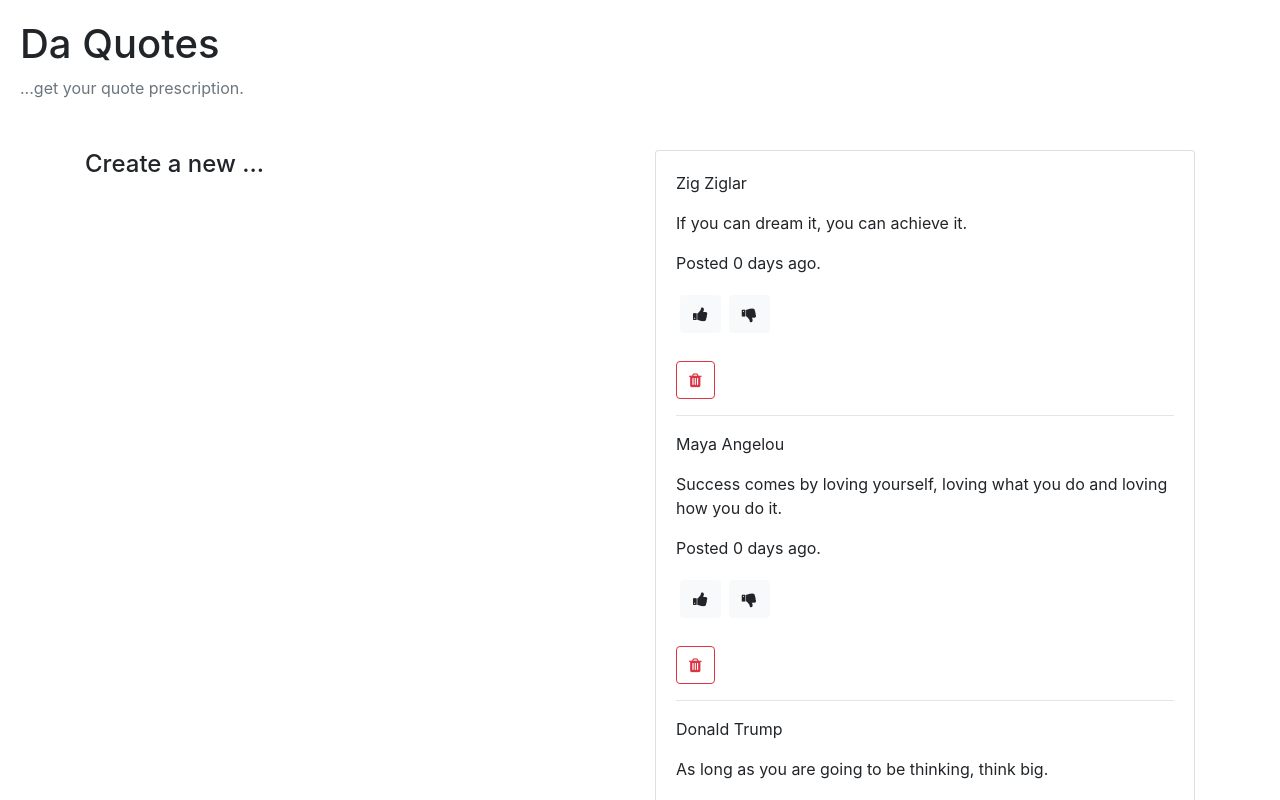
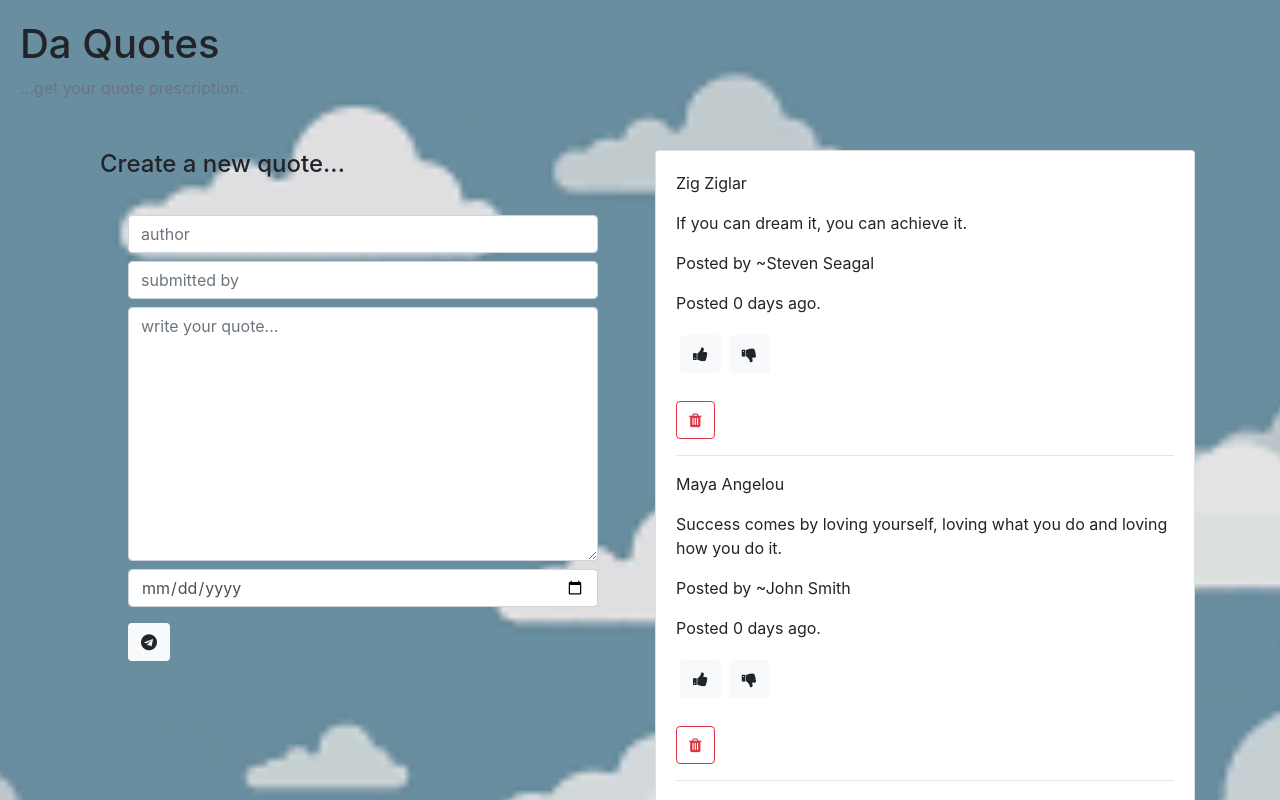
Before and after one commit to jakesIII/quote-ting, an Angular app: page / in a window 1280 px wide. Shown: the top 800 px of the page. Built offline with nearby package versions, Linux system fonts and the light colour scheme.

Commit message:
add a add quote function

```diff
--- a/src/app/app.module.ts
+++ b/src/app/app.module.ts
@@ -1,5 +1,6 @@
 import { BrowserModule } from '@angular/platform-browser';
 import { NgModule } from '@angular/core';
+import { FormsModule } from '@angular/forms';
 
 import { AppRoutingModule } from './app-routing.module';
 import { AppComponent } from './app.component';
@@ -18,7 +19,8 @@ import { QuoteFormComponent } from './quote-form/quote-form.component';
   ],
   imports: [
     BrowserModule,
-    AppRoutingModule
+    AppRoutingModule,
+    FormsModule
   ],
   providers: [],
   bootstrap: [AppComponent]
--- a/src/app/quote-detail/quote-detail.component.html
+++ b/src/app/quote-detail/quote-detail.component.html
@@ -1,5 +1,6 @@
 <p>{{quote.author}}</p>
 <p> {{quote.quote}} </p>
+<p>Posted by ~{{quote.submitter}} </p>
 <p>Posted {{quote.datePost|dateCount}} days ago.</p>
 
 <span> <button class="btn bg-light m-1" (click) = 'voteUp(true)'><i class="fa fa-thumbs-up"></i></button> <button class="btn bg-light m-1" ><i class="fa fa-thumbs-down"></i></button> </span> <br>
--- a/src/app/quote-form/quote-form.component.html
+++ b/src/app/quote-form/quote-form.component.html
@@ -1,4 +1,15 @@
-<h4>Create a new ...</h4>
-<form>
+<div class="container-fluid">
+    <h4>Create a new quote...</h4>
 
-</form>
+    <form ngSubmit="submitQuote" #quoteForm='ngForm' class="form-group card-body ">
+        <input type="text" placeholder="author" class="form-control m-2" name="author" [(ngModel)]="newQuote.author" #author='ngModel' required>
+
+        <input type="text" placeholder="submitted by" class="form-control m-2" name="submitter" [(ngModel)]="newQuote.submitter" #submitter='ngModel' required>
+
+        <textarea name="quote" class="form-control m-2" placeholder="write your quote..." id="" cols="30" rows="10" [(ngModel)]="newQuote.quote" #quote='ngModel' required></textarea>
+
+        <input type="date" class="form-control m-2" name="datePost" [(ngModel)]="newQuote.datePost" #datePost='ngModel' required>
+
+        <button type="submit" class="btn bg-light m-2"><i class="fa fa-telegram"></i></button>
+    </form>
+</div>
--- a/src/app/quote-form/quote-form.component.ts
+++ b/src/app/quote-form/quote-form.component.ts
@@ -1,4 +1,6 @@
-import { Component, OnInit } from '@angular/core';
+import { Component, OnInit, EventEmitter, Output } from '@angular/core';
+import { Quotes } from '../quote';
+
 
 @Component({
   selector: 'app-quote-form',
@@ -7,6 +9,13 @@ import { Component, OnInit } from '@angular/core';
 })
 export class QuoteFormComponent implements OnInit {
 
+  newQuote = new Quotes( 0, "", "" ,"", new Date());
+
+  @Output () addQuote = new EventEmitter <Quotes>();
+
+  submitQuote(){
+    this.addQuote.emit(this.newQuote);
+  }
   constructor() { }
 
   ngOnInit() {
--- a/src/app/quote.ts
+++ b/src/app/quote.ts
@@ -1,6 +1,6 @@
 export class Quotes {
 
-    constructor( public index:number, public author: string, public quote, public datePost: Date){
+    constructor( public index:number, public author: string, public quote:string, public submitter: string, public datePost: Date){
 
     }
     // author: string;
--- a/src/app/quote/quote.component.css
+++ b/src/app/quote/quote.component.css
@@ -1,3 +1,11 @@
 header{
     height: 150px;
 }
+
+.background{
+    background-image: url("/assets/clouds.png");
+    background-position: center;
+    background-repeat: no-repeat;
+    background-size: cover;
+
+}
--- a/src/app/quote/quote.component.html
+++ b/src/app/quote/quote.component.html
@@ -1,3 +1,4 @@
+<div class="background">
     <header class="card-body">
         <h1>Da Quotes</h1>
         <p class="text-muted">...get your {{title}} prescription. </p>
@@ -6,7 +7,7 @@
     <div class="container">
         <div class="row">
             <div class="col-md-6">
-            <app-quote-form></app-quote-form>
+                <app-quote-form (addQuote)="addNewQuote($event)"></app-quote-form>
             </div>
 
             <div class="col-md-6">
@@ -19,3 +20,4 @@
             </div>
         </div>
     </div>
+</div>
--- a/src/app/quote/quote.component.ts
+++ b/src/app/quote/quote.component.ts
@@ -12,10 +12,14 @@ export class QuoteComponent implements OnInit {
 
   quotes: Quotes [] = [
 
-    new Quotes (1, 'Zig Ziglar', 'If you can dream it, you can achieve it.', new Date(2010,7,9)),
-    new Quotes (2, 'Maya Angelou', 'Success comes by loving yourself, loving what you do and loving how you do it.', new Date(2012,9,9)),
-    new Quotes (3, 'Donald Trump', 'As long as you are going to be thinking, think big.', new Date(2000,2,9)),
+    new Quotes (1, 'Zig Ziglar', 'If you can dream it, you can achieve it.', 'Steven Seagal', new Date(2010,7,9)),
+    new Quotes (2, 'Maya Angelou', 'Success comes by loving yourself, loving what you do and loving how you do it.', 'John Smith', new Date(2012,9,9)),
+    new Quotes (3, 'Donald Trump', 'As long as you are going to be thinking, think big.', 'Jon Ho', new Date(2000,2,9)),
   ]
+
+  addNewQuote(quote){
+    this.quotes.unshift(quote)
+  }
 
   constructor() { }
 
```
Lines whose indentation alone changed are shown as unchanged.
